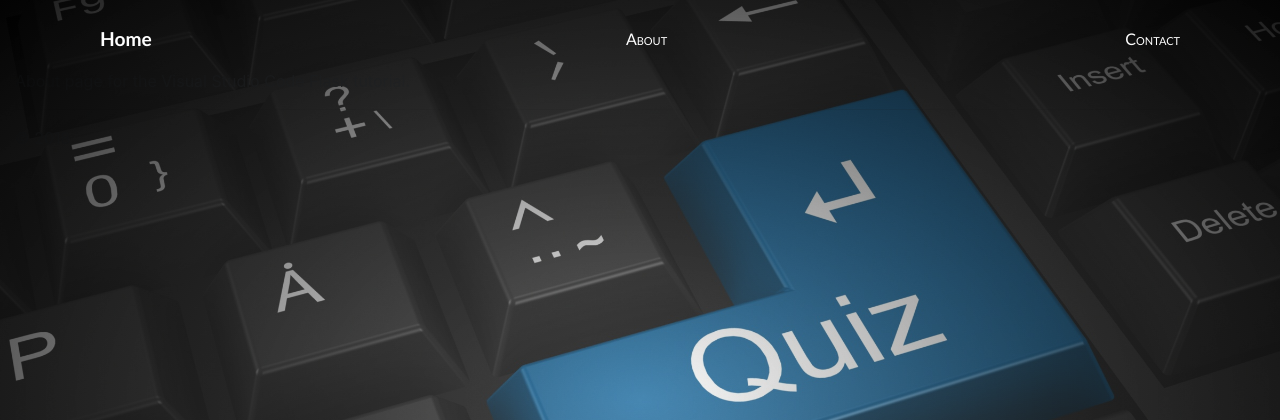
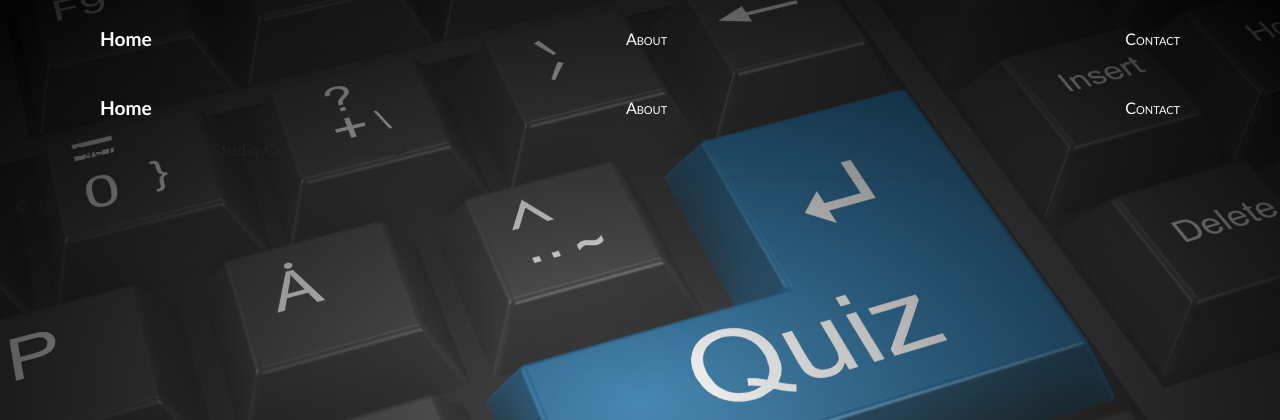
Before and after one commit to Nisheshg5/Quiz-WebApp-With-Flask-Python, a Flask app: page /about/ in a window 1280 px wide. Shown: the top 420 px of the page. Run offline with Flask 2, Linux system fonts and the light colour scheme; some libraries are stand-ins or nearby versions.

Commit message:
duplicate navbar

```diff
--- a/templates/layout.html
+++ b/templates/layout.html
@@ -9,6 +9,11 @@
 </head>
 
 <body>
+    <div class="navbar">
+        <a href="{{ url_for('home') }}" class="navbar-brand">Home</a>
+        <a href="{{ url_for('about') }}" class="navbar-item">About</a>
+        <a href="{{ url_for('contact') }}" class="navbar-item">Contact</a>
+    </div>
     <div class="navbar">
         <a href="{{ url_for('home') }}" class="navbar-brand">Home</a>
         <a href="{{ url_for('about') }}" class="navbar-item">About</a>
```
